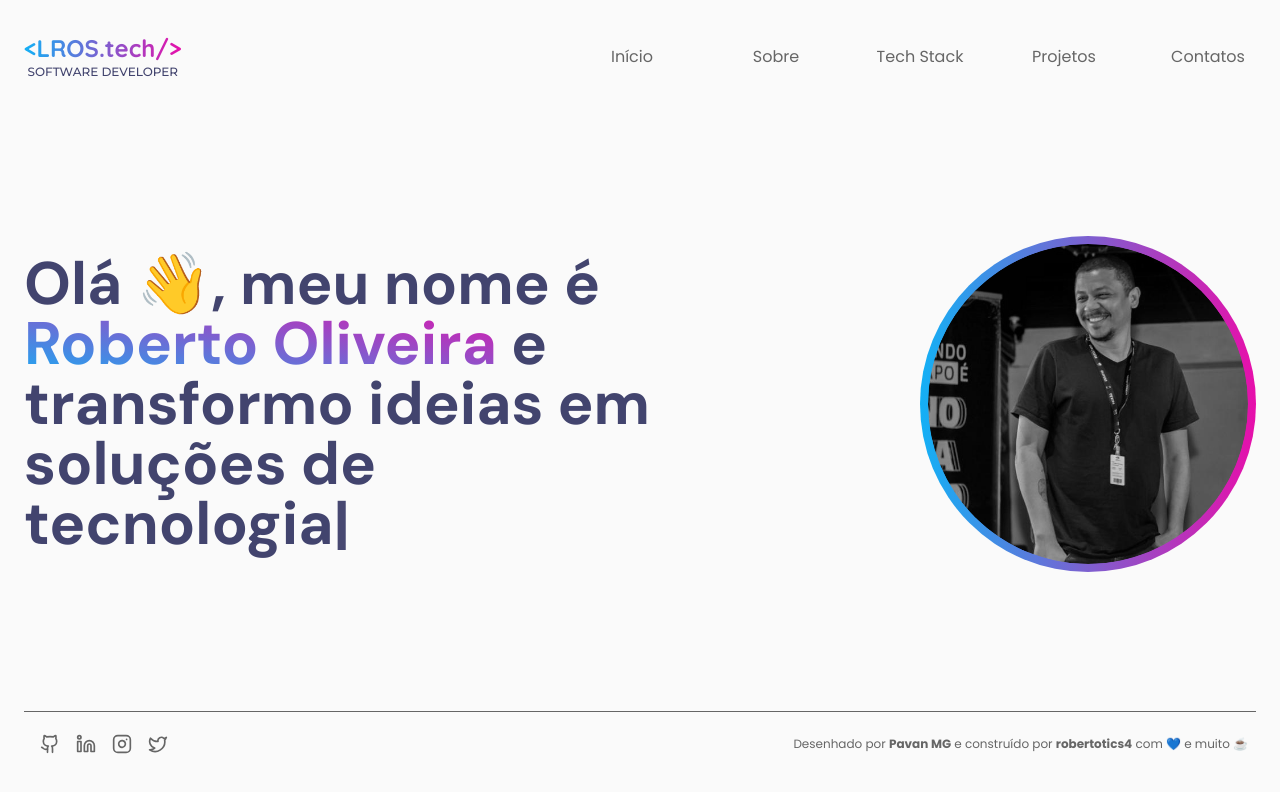
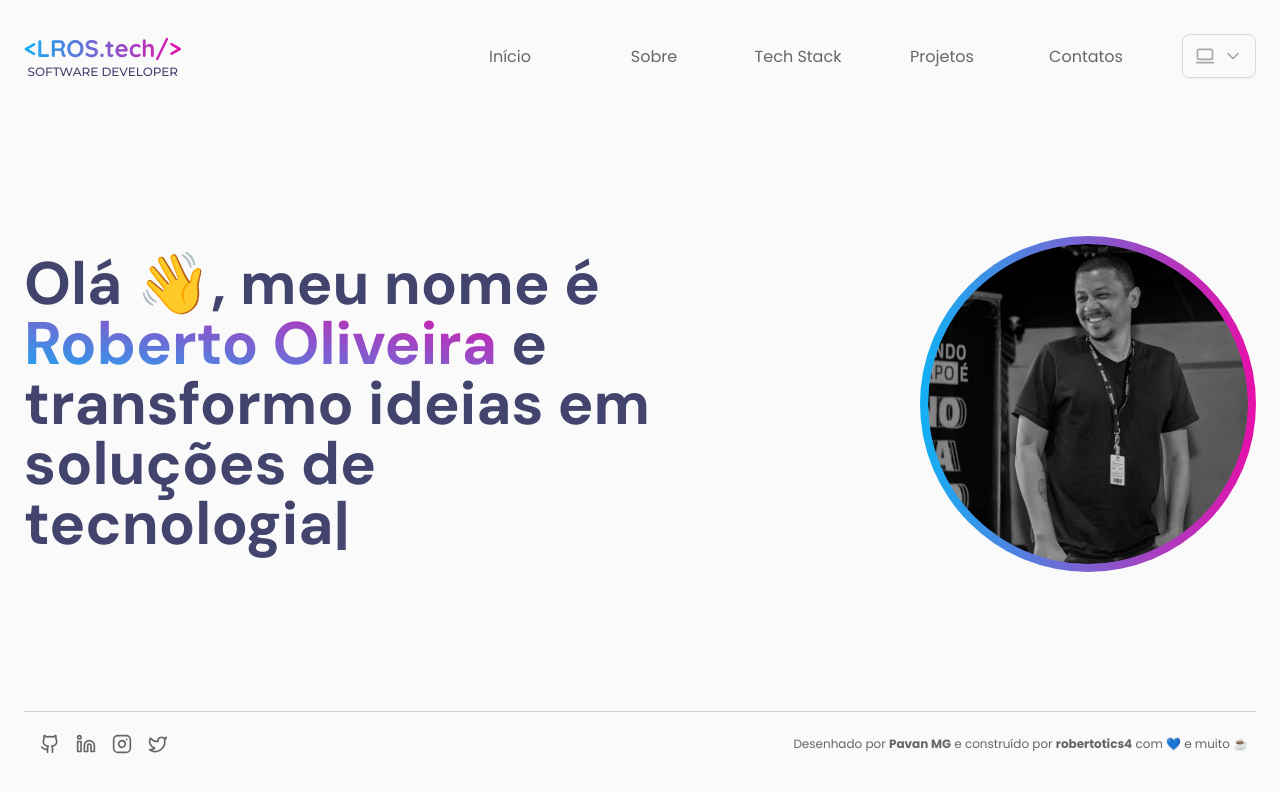
Before and after one commit to robertotics4/my-portifolio, a Next.js app: page / in a window 1280 px wide. Shown: the top 792 px of the page. Built offline with nearby package versions, Linux system fonts and the light colour scheme.

Commit message:
feat: theme switcher

```diff
--- a/package.json
+++ b/package.json
@@ -10,8 +10,10 @@
   },
   "dependencies": {
     "@radix-ui/react-collapsible": "^1.0.3",
+    "@radix-ui/react-select": "^2.0.0",
     "lucide-react": "^0.285.0",
     "next": "13.5.4",
+    "next-themes": "^0.2.1",
     "react": "^18",
     "react-dom": "^18",
     "react-typed": "^1.2.0"
--- a/src/app/layout.tsx
+++ b/src/app/layout.tsx
@@ -2,6 +2,7 @@ import type { Metadata } from 'next'
 import './globals.css'
 import { Navbar } from '@/components/NavBar'
 import { Footer } from '@/components/Footer'
+import { Providers } from './providers'
 
 export const metadata: Metadata = {
   title: 'Portifólio - Roberto Oliveira (Dev)',
@@ -14,13 +15,18 @@ export default function RootLayout({
   children: React.ReactNode
 }) {
   return (
-    <html lang="en">
-      <body className="dark:bg-port-black-700 flex h-screen flex-col items-center bg-zinc-50 px-6 py-4">
-        <div className="flex h-full w-full max-w-7xl flex-col">
-          <Navbar />
-          <main className="flex flex-1 flex-col pt-20 lg:pt-0">{children}</main>
-          <Footer />
-        </div>
+    <html suppressHydrationWarning lang="en">
+      <body className="flex h-screen flex-col items-center bg-zinc-50 px-6 py-4 dark:bg-port-black-700">
+        <Providers>
+          {' '}
+          <div className="flex h-full w-full max-w-7xl flex-col">
+            <Navbar />
+            <main className="flex flex-1 flex-col pt-20 lg:pt-0">
+              {children}
+            </main>
+            <Footer />
+          </div>
+        </Providers>
       </body>
     </html>
   )
--- a/src/app/page.tsx
+++ b/src/app/page.tsx
@@ -1,9 +1,5 @@
 import { Presentation } from '@/components/Presentation'
 
 export default function Home() {
-  return (
-    <>
-      <Presentation />
-    </>
-  )
+  return <Presentation />
 }
--- /dev/null
+++ b/src/app/providers.tsx
@@ -0,0 +1,13 @@
+'use client'
+
+import { ThemeProvider, useTheme } from 'next-themes'
+
+export function Providers({ children }: { children: React.ReactNode }) {
+  const { systemTheme } = useTheme()
+
+  return (
+    <ThemeProvider attribute="class" defaultTheme={systemTheme}>
+      {children}
+    </ThemeProvider>
+  )
+}
--- a/src/components/Footer.tsx
+++ b/src/components/Footer.tsx
@@ -2,7 +2,7 @@ import { SocialMedia } from './SocialMedia'
 
 export function Footer() {
   return (
-    <div className="dark:border-t-port-gray-900 flex flex-col items-center gap-2 border-t border-t-port-gray-600 p-2 pb-4 lg:flex-row lg:place-content-between">
+    <div className="flex flex-col items-center gap-2 border-t border-t-port-gray-300 p-2 pb-4 dark:border-t-port-gray-900 lg:flex-row lg:place-content-between">
       <SocialMedia />
       <p className="text-center font-secondary text-xs text-port-gray-600 dark:text-port-gray-400 lg:py-4 lg:text-right">
         Desenhado por <strong>Pavan MG</strong> e construído por{' '}
--- a/src/components/NavBar.tsx
+++ b/src/components/NavBar.tsx
@@ -1,8 +1,10 @@
 'use client'
 
 import * as Collapsible from '@radix-ui/react-collapsible'
+
 import { Logo } from './Logo'
 import { Menu } from 'lucide-react'
+import { ThemeSwitcher } from './ThemeSwitcher'
 
 type ItemProps = {
   title: string
@@ -25,7 +27,7 @@ function Item({ title, uri }: ItemProps) {
 export function Navbar() {
   return (
     <Collapsible.Root className="fixed left-0 right-0 top-0 z-20 flex flex-col lg:relative lg:flex-row lg:place-content-between lg:items-center">
-      <div className="dark:shadow-port-black-700 dark:bg-port-black-700 flex w-full place-content-between items-center bg-zinc-50 p-4 shadow-lg lg:px-0 lg:shadow-transparent">
+      <div className="flex w-full place-content-between items-center bg-zinc-50 p-4 shadow-lg dark:bg-port-black-700 dark:shadow-port-black-700 lg:px-0 lg:shadow-transparent">
         <Logo />
         <Collapsible.Trigger asChild className="lg:hidden">
           <button
@@ -41,12 +43,14 @@ export function Navbar() {
         forceMount
         className="data-[state=closed]:hidden lg:data-[state=closed]:flex"
       >
-        <ul className="dark:bg-port-black-700 flex h-screen flex-col items-center bg-zinc-50 lg:h-auto lg:flex-row lg:space-x-12">
+        <ul className="flex h-screen flex-col items-center bg-zinc-50 dark:bg-port-black-700 lg:h-auto lg:flex-row lg:space-x-12">
           <Item title="Início" uri="/" />
           <Item title="Sobre" uri="/about" />
           <Item title="Tech Stack" uri="/tech-stack" />
           <Item title="Projetos" uri="/projects" />
           <Item title="Contatos" uri="/contact" />
+
+          <ThemeSwitcher />
         </ul>
       </Collapsible.Content>
     </Collapsible.Root>
--- /dev/null
+++ b/src/components/ThemeSwitcher.tsx
@@ -0,0 +1,71 @@
+'use client'
+
+import * as Select from '@radix-ui/react-select'
+import { Check, ChevronDown, Laptop2, Moon, Sun } from 'lucide-react'
+import { useTheme } from 'next-themes'
+import { useEffect, useState } from 'react'
+
+const themeIcons = {
+  system: <Laptop2 className="h-5 w-5 text-port-gray-400" />,
+  light: <Sun className="h-5 w-5 text-port-gray-400" />,
+  dark: <Moon className="h-5 w-5 text-port-gray-400" />,
+}
+
+const themes = Object.keys(themeIcons)
+
+export function ThemeSwitcher() {
+  const { theme, setTheme, systemTheme } = useTheme()
+  const [mounted, setMounted] = useState(false)
+
+  useEffect(() => {
+    setMounted(true)
+  }, [])
+
+  if (!mounted) {
+    return null
+  }
+
+  function handleTheme(selectedTheme: string) {
+    selectedTheme === 'system'
+      ? setTheme(systemTheme as 'dark' | 'light')
+      : setTheme(selectedTheme)
+  }
+
+  return (
+    <Select.Root value={theme} onValueChange={handleTheme}>
+      <Select.Trigger className="flex h-11 w-fit items-center justify-between gap-2 rounded-lg border border-port-gray-100 px-3 py-2 shadow-sm">
+        <Select.Value className="text-port-gray-400" />
+
+        <Select.Icon>
+          <ChevronDown className="h-5 w-5 text-port-gray-400" />
+        </Select.Icon>
+      </Select.Trigger>
+
+      <Select.Portal>
+        <Select.Content
+          sideOffset={8}
+          side="bottom"
+          position="popper"
+          className="z-10 w-[--radix-select-trigger-width] rounded-lg border border-port-gray-100 bg-zinc-50"
+        >
+          <Select.Viewport>
+            {themes.map((theme) => (
+              <Select.Item
+                key={theme}
+                value={theme}
+                className="flex gap-2 p-3 outline-none"
+              >
+                <Select.ItemText className="text-port-blue-800">
+                  {themeIcons[theme as 'system' | 'light' | 'dark']}
+                </Select.ItemText>
+                <Select.ItemIndicator className="flex items-center gap-2 text-port-blue-800">
+                  <Check className="h-3 w-3 text-port-blue-800" />
+                </Select.ItemIndicator>
+              </Select.Item>
+            ))}
+          </Select.Viewport>
+        </Select.Content>
+      </Select.Portal>
+    </Select.Root>
+  )
+}
--- a/tailwind.config.ts
+++ b/tailwind.config.ts
@@ -2,6 +2,7 @@ import type { Config } from 'tailwindcss'
 
 const config: Config = {
   content: ['./src/**/*.tsx'],
+  darkMode: 'class',
   theme: {
     extend: {
       width: {
@@ -27,6 +28,7 @@ const config: Config = {
         'port-green-600': '#04C418',
         'port-green-800': '#018C0F',
         'port-green-850': '#005C4B',
+        'port-yellow-400': '#F7DF1E',
       },
       borderRadius: {
         '2.5xl': '1.25rem',
```
Also changed, not shown: 1 other file (tests, documents, lock files or other folders).
